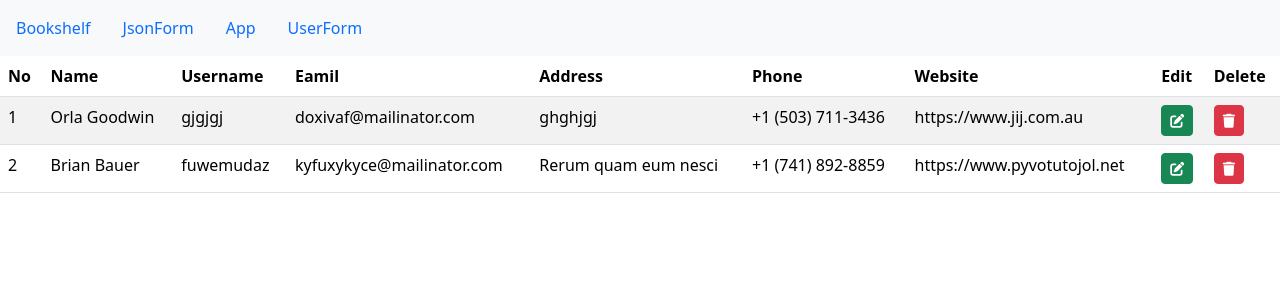
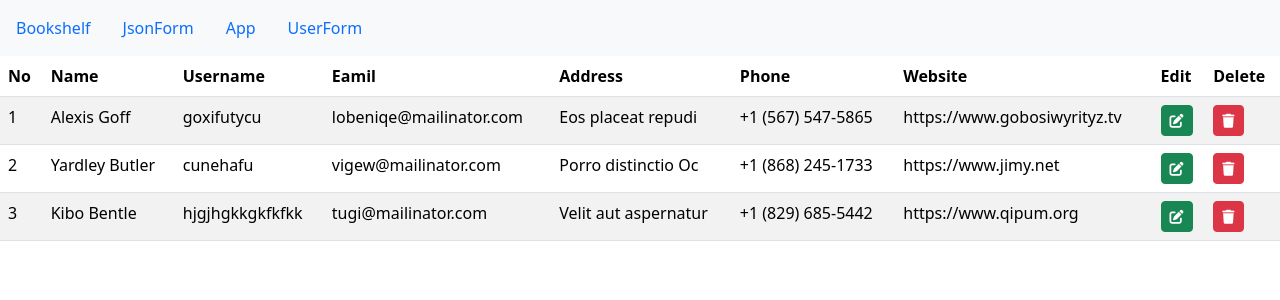
Before and after one commit to Pankaj17git/react-roadmap, a React (Vite) app: page /userForm in a window 1280 px wide. Shown: the top 300 px of the page. Built offline with nearby package versions, Linux system fonts and the light colour scheme; data requests are answered from the project's data file.

Commit message:
feat: implement user context for improved user management and refactor related components

```diff
--- a/public/db.json
+++ b/public/db.json
@@ -1,22 +1,31 @@
 {
   "users": [
     {
-      "id": "242f3f7d",
-      "name": "Orla Goodwin",
-      "username": "gjgjgj",
-      "email": "doxivaf@mailinator.com",
-      "address": "ghghjgj ",
-      "phone": "+1 (503) 711-3436",
-      "website": "https://www.jij.com.au"
+      "id": "085b4c0d",
+      "name": "Alexis Goff",
+      "username": "goxifutycu",
+      "email": "lobeniqe@mailinator.com",
+      "address": "Eos placeat repudi",
+      "phone": "+1 (567) 547-5865",
+      "website": "https://www.gobosiwyrityz.tv"
     },
     {
-      "id": "eed579a1",
-      "name": "Brian Bauer",
-      "username": "fuwemudaz",
-      "email": "kyfuxykyce@mailinator.com",
-      "address": "Rerum quam eum nesci",
-      "phone": "+1 (741) 892-8859",
-      "website": "https://www.pyvotutojol.net"
+      "id": "925f4b75",
+      "name": "Yardley Butler",
+      "username": "cunehafu",
+      "email": "vigew@mailinator.com",
+      "address": "Porro distinctio Oc",
+      "phone": "+1 (868) 245-1733",
+      "website": "https://www.jimy.net"
+    },
+    {
+      "id": "ddd61fc0",
+      "name": "Kibo Bentle",
+      "username": "hjgjhgkkgkfkfkk",
+      "email": "tugi@mailinator.com",
+      "address": "Velit aut aspernatur",
+      "phone": "+1 (829) 685-5442",
+      "website": "https://www.qipum.org"
     }
   ]
 }
--- a/src/components/DisplayJsonData.jsx
+++ b/src/components/DisplayJsonData.jsx
@@ -1,9 +1,12 @@
 import { useState, useEffect } from "react";
 import { useNavigate } from "react-router";
 const DisplayJsonData = ({ removeUser }) => {
+  const [users, setUsers] = useState([]);
+
   const URL = import.meta.env.VITE_BASE_URL;
-  const [users, setUsers] = useState([]);
   const navigate = useNavigate();
+
+  // Fetch users from the API when the component mounts
   useEffect(() => {
     console.log(URL);
     fetch(URL)
@@ -12,6 +15,7 @@ const DisplayJsonData = ({ removeUser }) => {
       );
   }, [URL]);
 
+  // Function to handle editing a user
   const onEdit = (user) => {
     console.log("user to edit:", user);
     navigate("/json", { state: { userToEdit: user, isEditing: true } });
--- /dev/null
+++ b/src/context/UserContext.jsx
@@ -0,0 +1,20 @@
+import { createContext, useContext } from "react";
+import useUserStorage from "../hooks/useUserStorage";
+
+
+const UserContext = createContext();
+
+const UserContextProvider = ({children}) => {
+  const userStorage = useUserStorage()
+
+  return (
+    <UserContext value={userStorage}>
+      {children}
+    </UserContext>
+  )
+}
+
+const useUser = () => useContext(UserContext)
+
+// eslint-disable-next-line react-refresh/only-export-components
+export { UserContextProvider, useUser };
--- a/src/pages/FormJSON.jsx
+++ b/src/pages/FormJSON.jsx
@@ -3,7 +3,7 @@ import 'bootstrap/dist/css/bootstrap.css';
 import { v4 as uuidv4 } from "uuid";
 import Header from "../components/header";
 import UserForm from '../components/JSONForm';
-import useUserStorage from "../hooks/useUserStorage";
+import { useUser } from "../context/UserContext";
 import { useLocation } from "react-router-dom";
 import { useNavigate } from "react-router";
 
@@ -11,8 +11,6 @@ import { useNavigate } from "react-router";
 
 
 const JsonForm = () => {
-  const URL = import.meta.env.VITE_BASE_URL;
-  const location = useLocation();
   const [formData, setFormData] = useState({
     id: '',
     name: "",
@@ -23,9 +21,13 @@ const JsonForm = () => {
     website: "",
   });
   const [isEditing, setIsEditing] = useState(false);
-  const { addUser, updateUser } = useUserStorage();
+  const { addUser, updateUser } = useUser();
+  const URL = import.meta.env.VITE_BASE_URL;
+  const location = useLocation();
   const navigate = useNavigate();
 
+
+  // Reset form data when the component mounts or when location.state changes
   useEffect(() => {
     const userToEdit = location.state?.userToEdit;
     const editing = location.state?.isEditing;
@@ -40,7 +42,7 @@ const JsonForm = () => {
   }, [location.state]);
 
 
-
+  // Handle form data changes
   const handleChange = (e) => {
     setFormData({
       ...formData,
@@ -48,6 +50,8 @@ const JsonForm = () => {
     });
   };
 
+  // Handle form submission
+  // If isEditing is true, update the user; otherwise, add a new user
   const handleSubmit = async (e) => {
     e.preventDefault();
 
@@ -58,10 +62,13 @@ const JsonForm = () => {
 
     addUser(newUser, setFormData);
 
-    console.log("Form submitted:", formData);
+    console.log("Form submitted:", newUser);
+
+
     resetFormData();
   };
 
+  // Handle user update
   const handleUpdate = async (e) => {
     e.preventDefault();
 
--- a/src/routes/index.jsx
+++ b/src/routes/index.jsx
@@ -4,10 +4,12 @@ import App from "../App";
 import { BookProvider } from "../context/BookContext";
 import JsonForm from "../pages/FormJSON";
 import DisplayUsers from "../pages/DisplayUserData";
+import { UserContextProvider } from "../context/UserContext";
 
 
 function Path () {
   return (
+    <UserContextProvider>
       <BookProvider>
         <BrowserRouter>
           <Routes>
@@ -18,6 +20,8 @@ function Path () {
           </Routes>
         </BrowserRouter>
       </BookProvider>
+    </UserContextProvider>
+
   )
 }
 
```
Lines whose indentation alone changed are shown as unchanged.
